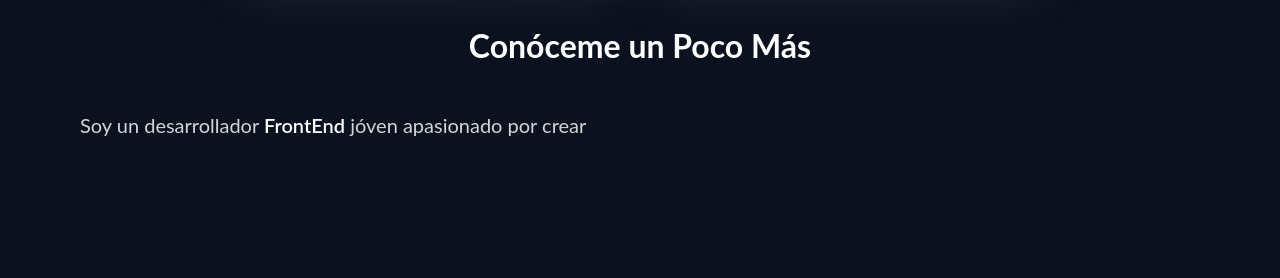
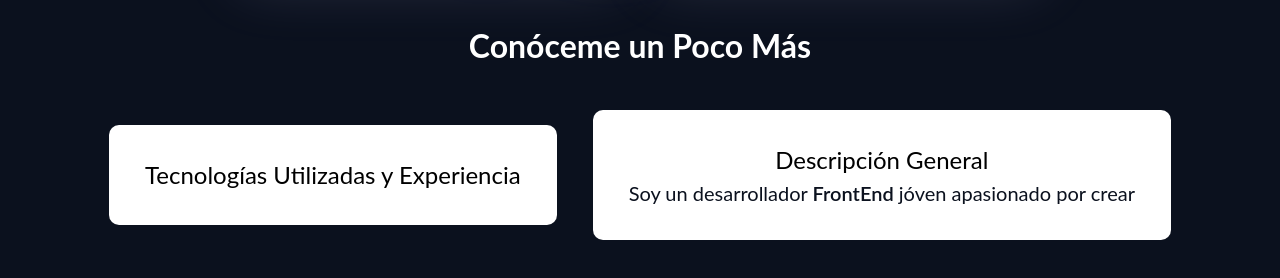
Before and after one commit to ifernandezNv/portafolio, a Next.js app: page / in a window 1280 px wide. Shown: the part 2505-2783 px from the top of the page. Built offline with nearby package versions, Linux system fonts and the light colour scheme.

Commit message:
Primeros pasos en la sección About Me

```diff
--- a/src/pages/index.js
+++ b/src/pages/index.js
@@ -96,9 +96,9 @@ export default function Home() {
                     </div>
 
                     <div className={`absolute z-50 bottom-10 right-10 rounded md:hidden`}>
-                      <a href="#proyectos">
+                      <Link href="#proyectos">
                         <Icon icon="material-symbols:arrow-circle-down-outline-rounded" color="#1692aa" width="40" height="40" />
-                      </a>
+                      </Link>
                     </div>
               </header>
 
@@ -120,8 +120,14 @@ export default function Home() {
 
               <section id='#about' className='min-h-screen bg-azul-oscuro'>
                 <h2 className='font-lato text-center text-movil-2xl md:text-2xl font-bold text-white'>Conóceme un Poco Más</h2>
-                <div className='py-10 px-4 md:px-20'>
-                  <p className='text-gris-claro text-movil-lg md:text-lg'>Soy un desarrollador <span className='font-semibold text-white'>FrontEnd</span> jóven  apasionado por crear </p>
+                <div className='py-10 px-4 md:px-20 flex flex-col lg:flex-row gap-5 lg:gap-9 justify-center items-center'>
+                  <div className='bg-white shador rounded p-3 lg:px-9 lg:py-8'>
+                    <h3 className='text-center md:text-xl'>Tecnologías Utilizadas y Experiencia</h3>
+                  </div>
+                  <div className='bg-white shador rounded p-3 lg:px-9 lg:py-8'>
+                    <h3 className='text-center md:text-xl'>Descripción General</h3>
+                    <p className='text-azul-oscuro text-movil-lg md:text-lg'>Soy un desarrollador <span className='font-semibold'>FrontEnd</span> jóven  apasionado por crear </p>
+                  </div>
                 </div>
               </section>
               <Script src="https://code.iconify.design/iconify-icon/1.0.2/iconify-icon.min.js" async />
```
